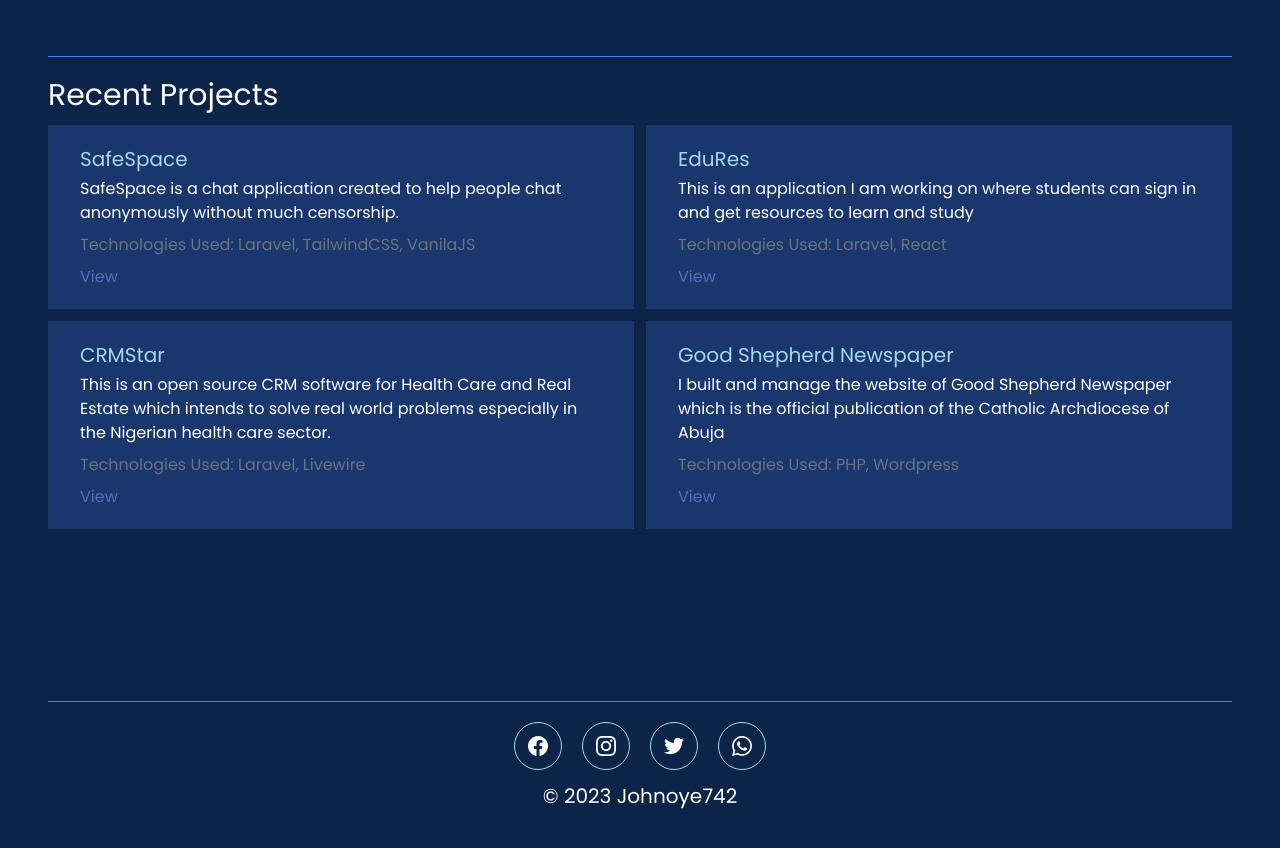
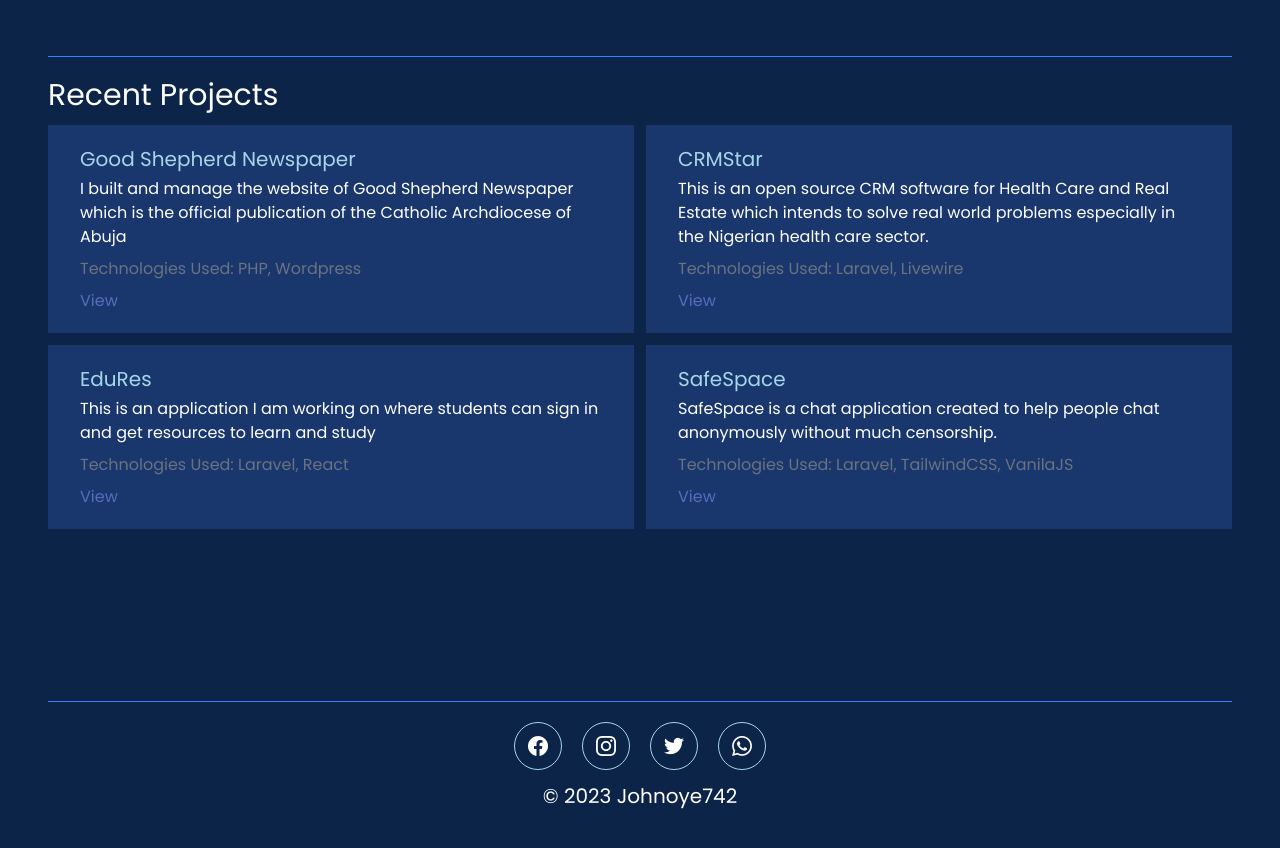
Before and after one commit to johnoye742/johnoye742, a React (Create React App) app: page / in a window 1280 px wide. Shown: the part 1680-2528 px from the top of the page. Built offline with nearby package versions, Linux system fonts and the light colour scheme.

Commit message:
Changed the order of the projects

```diff
--- a/src/App.jsx
+++ b/src/App.jsx
@@ -55,10 +55,16 @@ function App() {
           <section className='mt-16 pt-5 pb-24 border-t border-t-blue-500'>
             <h1 className='text-3xl'>Recent Projects</h1>
             <div className='grid lg:grid-cols-2 grid-cols-1 py-3 gap-3'>
+
+              <Card title={'Good Shepherd Newspaper'} desc={'I built and manage the website of Good Shepherd Newspaper which is the official publication of the Catholic Archdiocese of Abuja'} tech={'PHP, Wordpress'} link={'https://goodshepherd.news'}></Card>
+
+              <Card title='CRMStar' desc='This is an open source CRM software for Health Care and Real Estate which intends to solve real world problems especially in the Nigerian health care sector.' link={'https://github.com/johnoye742/crm-system'} tech={'Laravel, Livewire'}></Card>
+
+              <Card title='EduRes' desc='This is an application I am working on where students can sign in and get resources to learn and study' link={'https://edu-res.onrender.com'} tech={'Laravel, React'}></Card>
+
               <Card title={'SafeSpace'} desc={'SafeSpace is a chat application created to help people chat anonymously without much censorship.'} link={'https://safe-space-lucm.onrender.com'} tech={'Laravel, TailwindCSS, VanilaJS'}></Card>
-              <Card title='EduRes' desc='This is an application I am working on where students can sign in and get resources to learn and study' link={'https://edu-res.onrender.com'} tech={'Laravel, React'}></Card>
-              <Card title='CRMStar' desc='This is an open source CRM software for Health Care and Real Estate which intends to solve real world problems especially in the Nigerian health care sector.' link={'https://github.com/johnoye742/crm-system'} tech={'Laravel, Livewire'}></Card>
-              <Card title={'Good Shepherd Newspaper'} desc={'I built and manage the website of Good Shepherd Newspaper which is the official publication of the Catholic Archdiocese of Abuja'} tech={'PHP, Wordpress'} link={'https://goodshepherd.news'}></Card>
+
+
             </div>
 
           </section>
```
